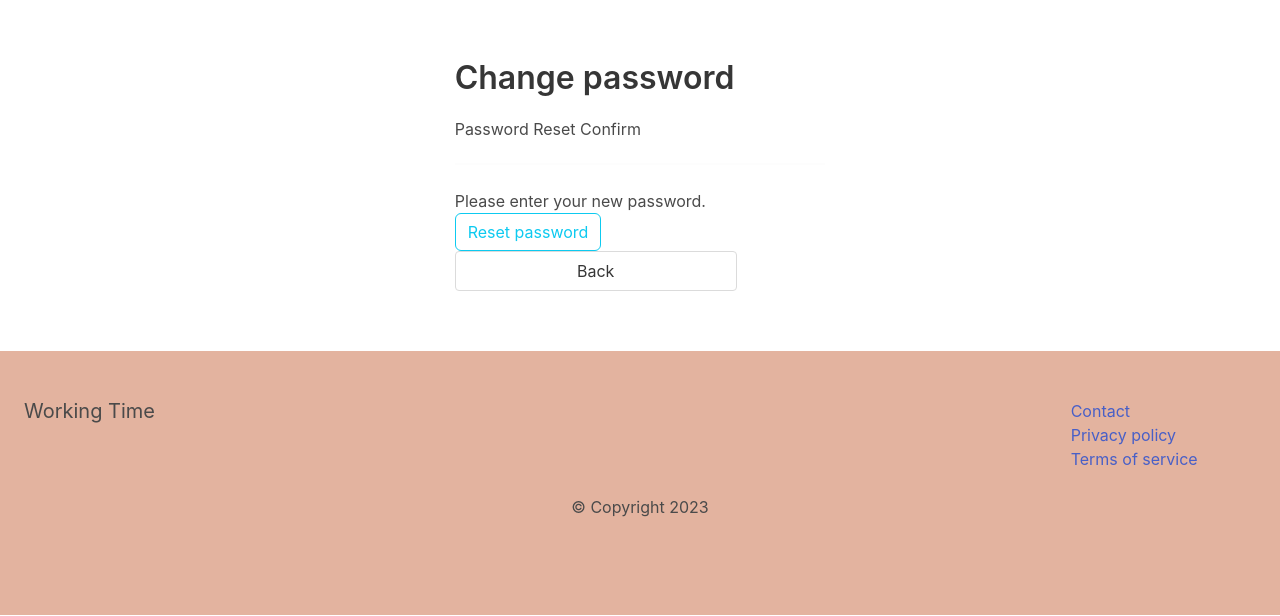
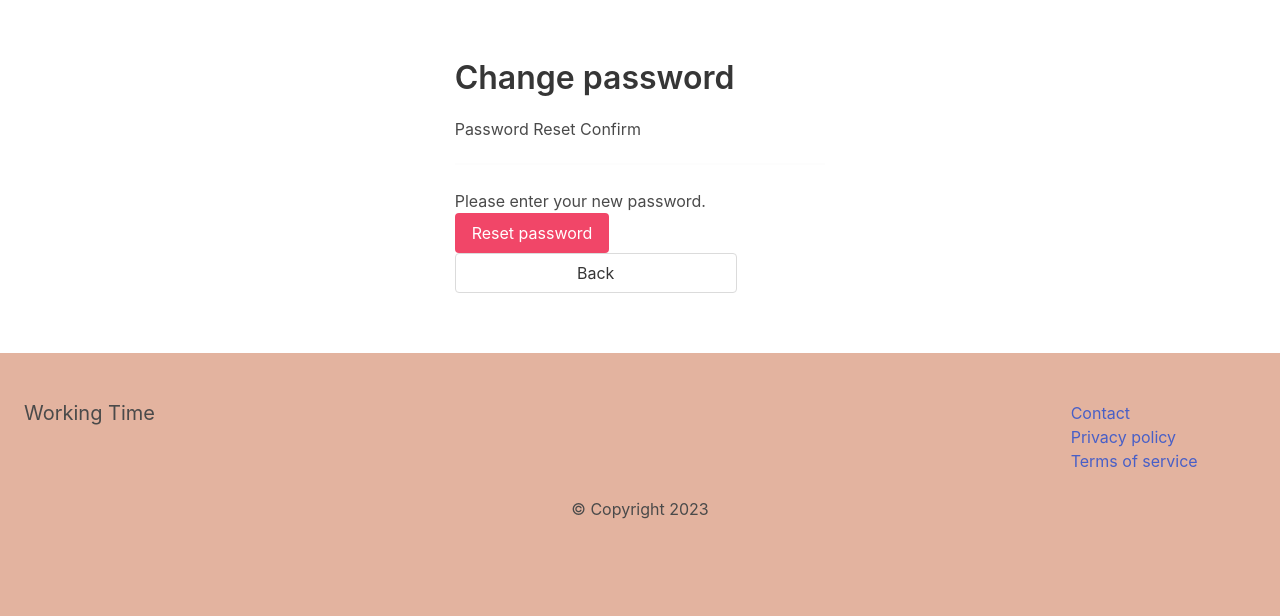
Before and after one commit to dinocom33/workingtime, a Django app: template apps/userprofile/templates/userprofile/password_reset_confirm.html in a window 1280 px wide. Shown: the part 68-684 px from the top of the page. Run offline with Django 4.2, Linux system fonts and the light colour scheme; the template is opened without the code that fills it, so the values that code supplies are empty; some libraries are stand-ins or nearby versions.

Commit message:
Add new functionality

```diff
--- a/apps/userprofile/templates/userprofile/password_reset_confirm.html
+++ b/apps/userprofile/templates/userprofile/password_reset_confirm.html
@@ -10,7 +10,7 @@
             <form method="POST">
                 {% csrf_token %}
                 {{ form|crispy }}
-                <button class="btn btn-outline-info" type="submit">Reset password</button>
+                <button class="button is-danger" type="submit">Reset password</button>
                 <form>
                     <input class="button" value="Back" onclick="history.back()">
                 </form>
```
